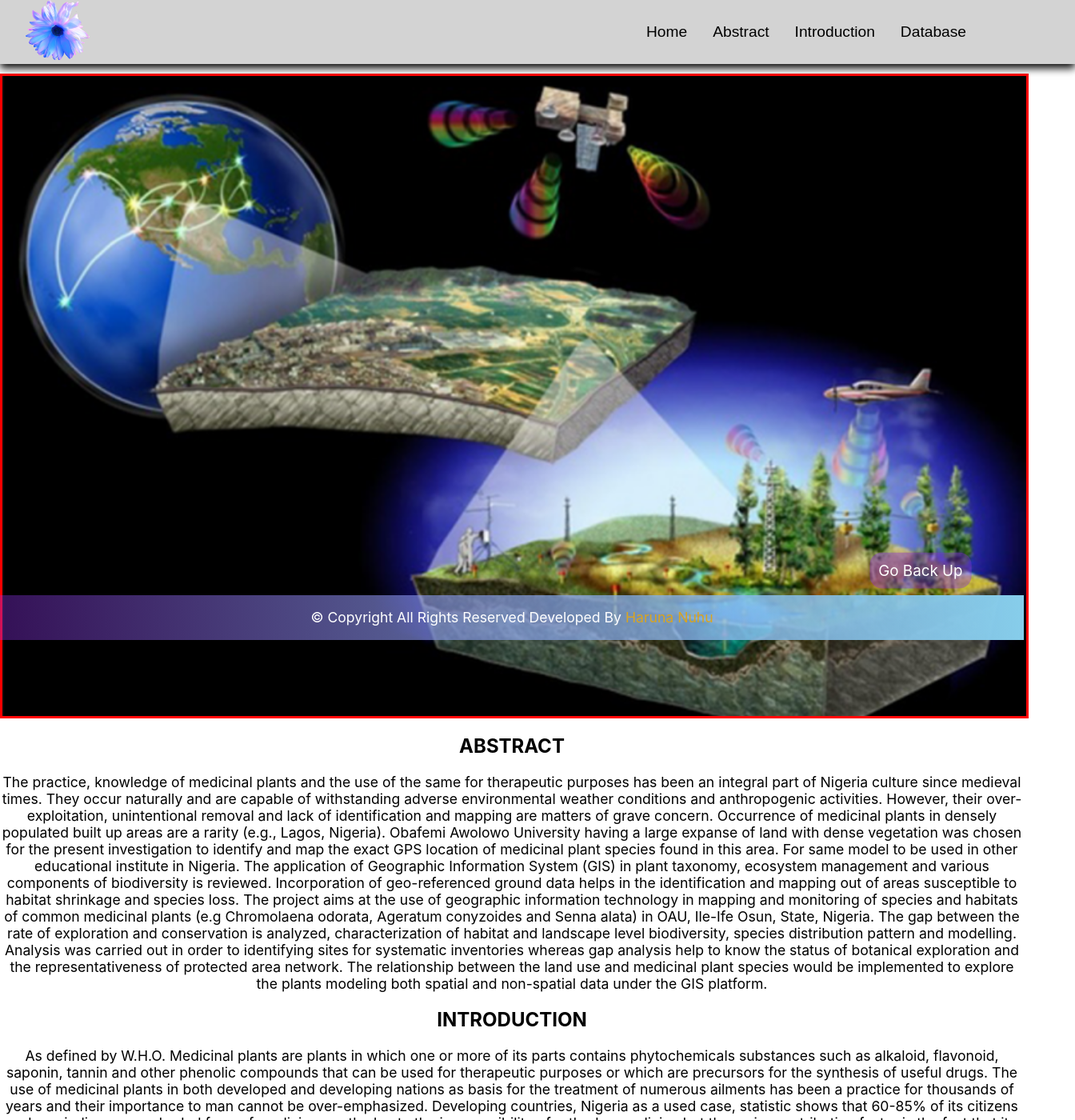
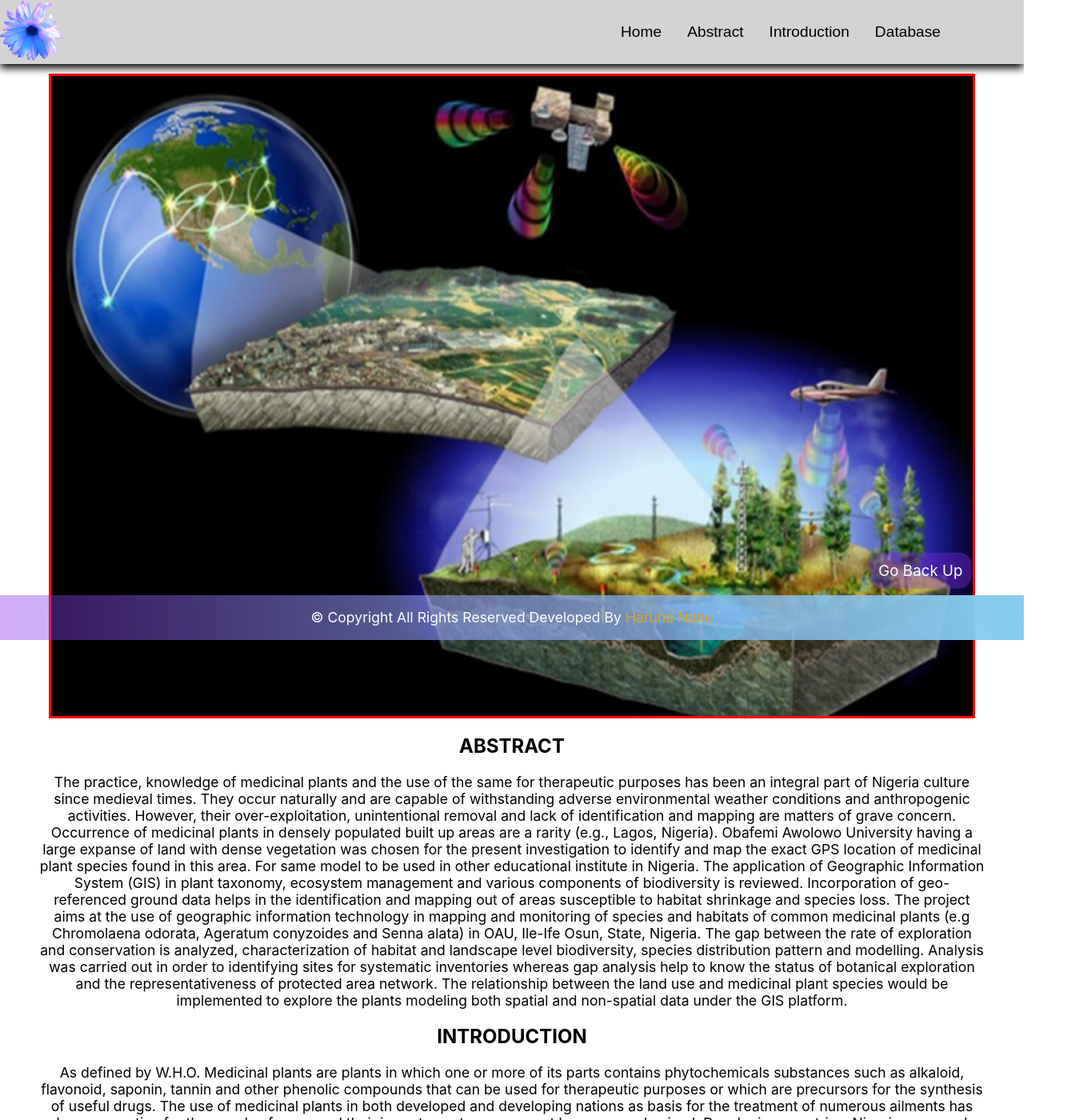
Before and after one commit to Snazzynuhu/medicinal_gis_project, a React (Create React App) app: page / in a window 1280 px wide. Shown: the top 1400 px of the page at 80% size, 1344 px wide, since content can reach past the window. Built offline with nearby package versions, Linux system fonts and the light colour scheme.

Commit message:
linked each plant to google earth engine

```diff
--- a/src/Collection/Collection.css
+++ b/src/Collection/Collection.css
@@ -31,6 +31,7 @@ body {
   background-clip: text;
   -webkit-background-clip: text;
   -webkit-text-fill-color: transparent;
+  color: #000;
   font-weight: bold;
   border: 3px solid lightskyblue;
   text-transform: uppercase;
--- a/src/Home/Home.css
+++ b/src/Home/Home.css
@@ -1,8 +1,11 @@
 .home {
   margin-top: 2rem;
 }
+.home > p {
+  padding: 0 3rem;
+}
 .image-container {
-  width: 100vw;
+  width: 90vw;
   height: 100vh;
   border: 3px solid red;
   margin: 0 auto;
--- a/src/Navbar/Navbar.css
+++ b/src/Navbar/Navbar.css
@@ -6,7 +6,7 @@ header {
   display: flex;
   justify-content: space-between;
   align-items: center;
-  padding: 0 2rem;
+  /* padding: 0 2rem; */
   box-shadow: 0px 5px 10px;
 }
 .logo-container {
```
